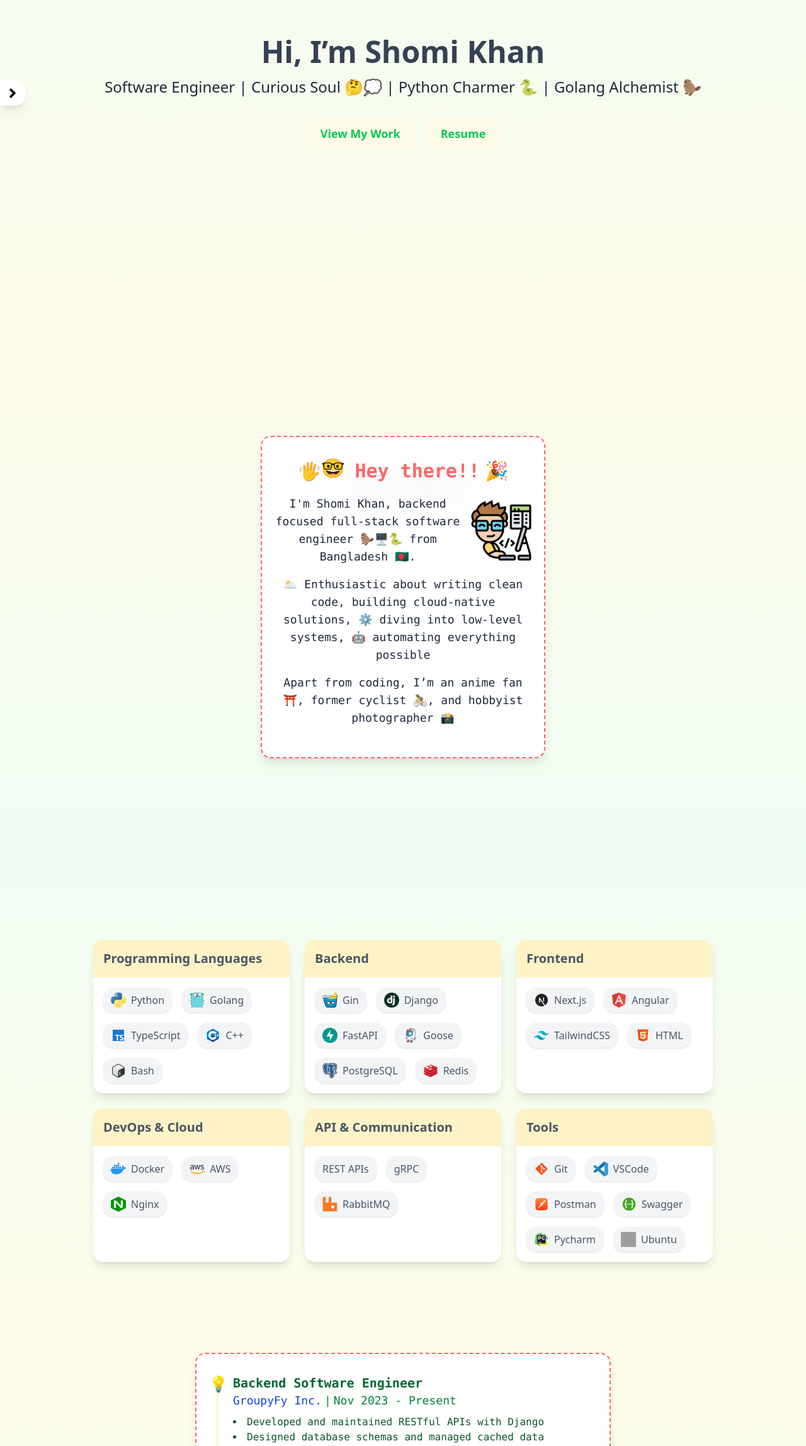
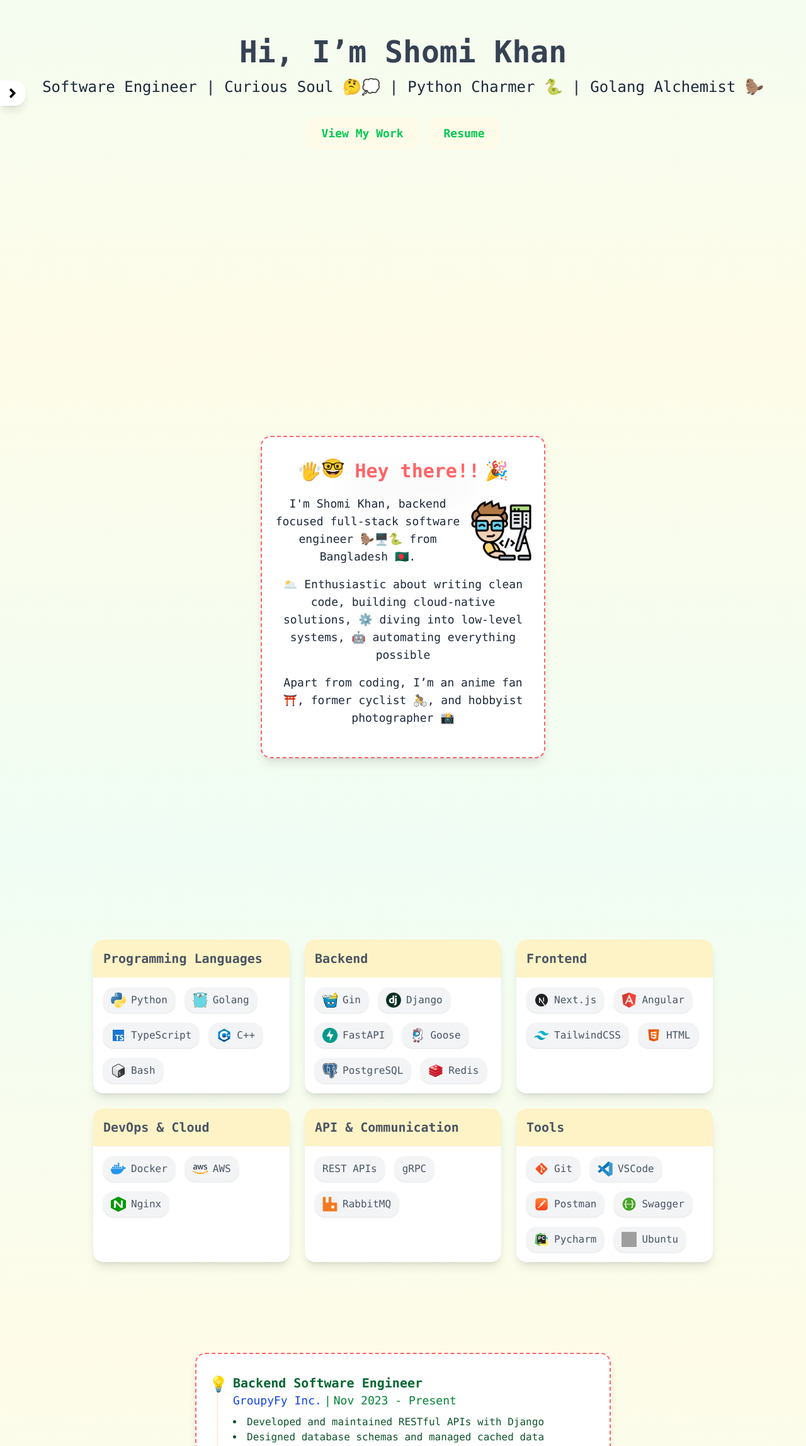
Before and after one commit to nahK994/nahK994.github.io, a Next.js app: page / in a window 1280 px wide. Shown: the part 252-2548 px from the top of the page at 63% size. Built offline with nearby package versions, Linux system fonts and the light colour scheme; grey boxes are pictures that could not be loaded.

Commit message:
declear bsseCSS, bgColor in page and use them to remove repeatitive css

```diff
--- a/app/components/sections/About.tsx
+++ b/app/components/sections/About.tsx
@@ -2,8 +2,8 @@ import Image from "next/image";
 import { Card } from "../ui/Card";
 import { AboutMeInfo } from "../../../content/types";
 
-export default function About(  {aboutMe, sectionId}: {aboutMe: AboutMeInfo; sectionId: string}  ) {
-    return <section id={sectionId} className="flex justify-center items-center h-screen font-mono px-3 bg-gradient-to-b to-green-50 from-yellow-50 text-gray-900">
+export default function About(  {aboutMe, sectionId, bgColor, baseCSS}: {aboutMe: AboutMeInfo; sectionId: string, bgColor: string, baseCSS: string}  ) {
+    return <section id={sectionId} className={`${baseCSS} ${bgColor}`}>
         <Card>
             <div className="py-8 px-2 sm:px-5 max-w-md text-center">
                 <h2 className="font-bold flex justify-center items-center mb-4 text-3xl">
--- a/app/components/sections/ContactMe.tsx
+++ b/app/components/sections/ContactMe.tsx
@@ -2,9 +2,9 @@ import Image from 'next/image';
 import { Profile } from '../../../content/types';
 import { Card } from '../ui/Card';
 
-export default function ContactMe({ profile, welcome, sectionId }: { profile: Profile; welcome: string; sectionId: string }) {
+export default function ContactMe({ profile, welcome, sectionId, baseCSS, bgColor }: { profile: Profile; welcome: string; sectionId: string, baseCSS: string, bgColor: string }) {
     return (
-        <section id={sectionId} className="flex justify-center items-center h-screen font-mono px-3 bg-gradient-to-b from-green-50 to-yellow-50">
+        <section id={sectionId} className={`${baseCSS} ${bgColor}`}>
             <Card>
                 <div className=" py-8 px-2 sm:px-12 max-w-lg text-center">
                     <p className="text-gray-800 text-lg">{welcome}</p>
--- a/app/components/sections/Experiences.tsx
+++ b/app/components/sections/Experiences.tsx
@@ -2,9 +2,9 @@ import React from "react";
 import { Experience } from "../../../content/types";
 import { Card } from "../ui/Card";
 
-export default function Experiences({experiences, sectionId}: {experiences: Experience[]; sectionId: string}) {
+export default function Experiences({experiences, sectionId, baseCSS, bgColor}: {experiences: Experience[]; sectionId: string, baseCSS: string, bgColor: string}) {
     return (
-        <section id={sectionId} className="flex justify-center items-center min-h-screen font-mono px-3 bg-gradient-to-b to-green-50 from-yellow-50 text-gray-900">
+        <section id={sectionId} className={`${baseCSS} ${bgColor}`}>
             <Card>
                 <div className="py-8 px-2 sm:px-4 max-w-fit">
                     {experiences.map((exp, index) => (
--- a/app/components/sections/Hero.tsx
+++ b/app/components/sections/Hero.tsx
@@ -1,7 +1,7 @@
 import { HeroInfo } from "../../../content/types";
 
-export default function Hero({hero, githubUrl, sectionId}: {hero: HeroInfo, githubUrl: string, sectionId: string}) {
-    return <section id={sectionId} className="min-h-screen flex items-center justify-center bg-gradient-to-b from-green-50 to-yellow-50">
+export default function Hero({hero, githubUrl, sectionId, bgColor, baseCSS}: {hero: HeroInfo, githubUrl: string, sectionId: string, bgColor: string, baseCSS: string}) {
+    return <section id={sectionId} className={`${baseCSS} ${bgColor}`}>
         <div className="text-center flex flex-col items-center animate-fadeIn fadeIn px-4 sm:px-0">
             <h1 className="text-3xl md:text-5xl font-bold mb-4 text-gray-700">
                 {hero.title}
--- a/app/components/sections/Skills.tsx
+++ b/app/components/sections/Skills.tsx
@@ -16,9 +16,9 @@ function SkillCard({ skill }: { skill: SkillInfo }) {
     </div>
 }
 
-export default function Skills({ skill, sectionId }: { skill: SkillCategory; sectionId: string }) {
+export default function Skills({ skill, sectionId, baseCSS, bgColor }: { skill: SkillCategory; sectionId: string, baseCSS: string, bgColor: string  }) {
     return (
-        <section id={sectionId} className="min-h-screen flex items-center justify-center bg-gradient-to-b from-green-50 to-yellow-50">
+        <section id={sectionId} className={`${baseCSS} ${bgColor}`}>
             <div className="min-h-screen flex flex-col items-center justify-center py-10">
                 <div className="flex flex-row flex-wrap justify-center gap-6 px-4">
                     <SkillCard key={skill.language.label} skill={skill.language} />
--- a/app/page.tsx
+++ b/app/page.tsx
@@ -7,14 +7,18 @@ import Skills from "./components/sections/Skills";
 import { aboutMe, experiences, hero, navItems, profile, skill, welcome } from "../content/data";
 
 export default function Home() {
+  const baseCSS = "flex items-center justify-center min-h-screen font-mono font-mono bg-gradient-to-b"
+  const bg1 = "from-green-50 to-yellow-50"
+  const bg2 = "from-yellow-50 to-green-50"
+
   return (
     <div className="flex flex-col">
         <Sidebar />
-        <Hero sectionId={navItems[0].id} githubUrl={profile.github.url} hero={hero} />
-        <About sectionId={navItems[1].id} aboutMe={aboutMe} />
-        <Skills sectionId={navItems[2].id} skill={skill} />
-        <Experiences sectionId={navItems[3].id} experiences={experiences} />
-        <ContactMe sectionId={navItems[4].id} profile={profile} welcome={welcome.text} />
+        <Hero sectionId={navItems[0].id} githubUrl={profile.github.url} hero={hero} bgColor={bg1} baseCSS={baseCSS} />
+        <About sectionId={navItems[1].id} aboutMe={aboutMe} bgColor={bg2} baseCSS={baseCSS} />
+        <Skills sectionId={navItems[2].id} skill={skill} bgColor={bg1} baseCSS={baseCSS}  />
+        <Experiences sectionId={navItems[3].id} experiences={experiences} bgColor={bg2} baseCSS={baseCSS} />
+        <ContactMe sectionId={navItems[4].id} profile={profile} welcome={welcome.text} bgColor={bg1} baseCSS={baseCSS} />
     </div>
   );
 }
```
